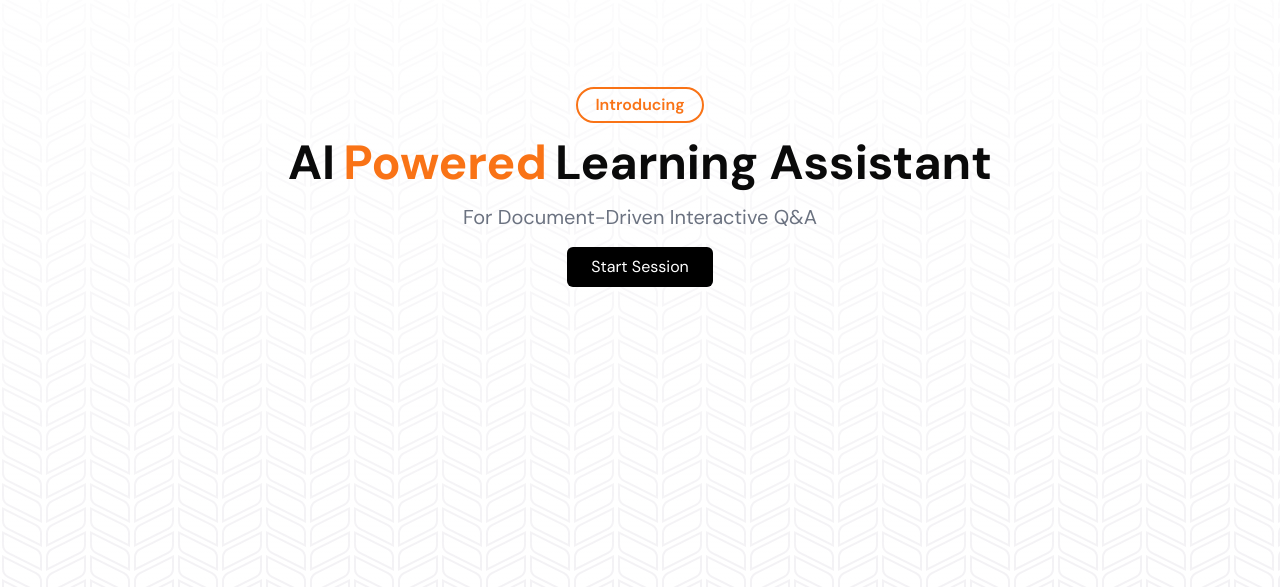
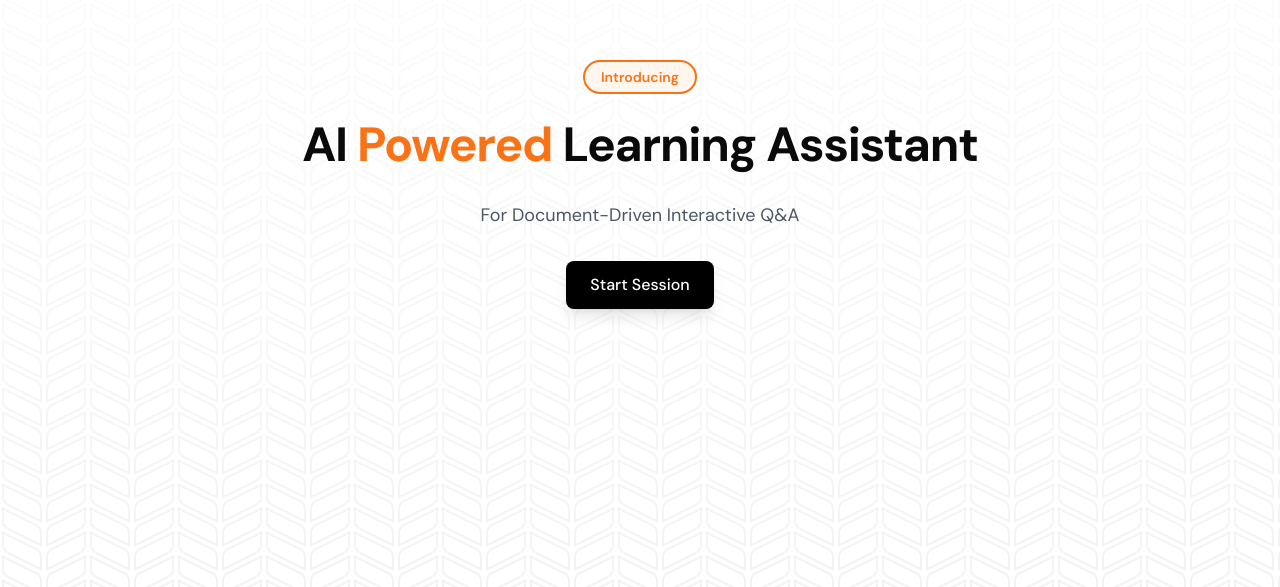
Before and after one commit to iam-dante/eda, a Next.js app: page / in a window 1280 px wide. Shown: the part 213-800 px from the top of the page. Built offline with nearby package versions, Linux system fonts and the light colour scheme.

Commit message:
ADD: landing page

```diff
--- a/src/app/globals.css
+++ b/src/app/globals.css
@@ -74,3 +74,15 @@
     background-repeat: repeat;
     background-blend-mode: overlay;
 }
+
+@layer utilities {
+  .text-balance {
+    text-wrap: balance;
+  }
+}
+
+/* Smooth scrolling and better mobile touch behavior */
+html {
+  scroll-behavior: smooth;
+  touch-action: manipulation;
+}
--- a/src/app/page.tsx
+++ b/src/app/page.tsx
@@ -2,24 +2,42 @@ import Link from "next/link";
 
 export default function Home() {
   return (
-    <div className="div-class flex min-h-screen items-center justify-center px-4 sm:px-6 lg:px-8">
-      <div className="flex flex-col justify-center items-center space-y-4 text-center max-w-3xl mx-auto">
-        <div className="p-1 w-32 text-center rounded-full font-semibold text-sm sm:text-base font-sans border-2 border-orange-500 text-orange-500">
-          Introducing
+    <main className=" div-class min-h-screen flex items-center justify-center p-4 sm:p-6 lg:p-8 bg-gradient-to-b from-white to-gray-50 font-sans">
+      <div className="w-full max-w-4xl mx-auto flex flex-col items-center justify-center space-y-6 sm:space-y-8">
+        {/* Badge */}
+        <div className="transform hover:scale-105 transition-transform">
+          <span className="px-4 py-1.5 text-center rounded-full text-xs sm:text-sm font-semibold bg-orange-50 text-orange-500 border-2 border-orange-500">
+            Introducing
+          </span>
         </div>
-        <div className="text-3xl sm:text-4xl md:text-5xl font-bold font-sans flex flex-row space-x-2">
-          <h1>AI </h1> <h1 className=" text-orange-500">Powered</h1>
-          <h1>Learning Assistant</h1>
-        </div>
-        <p className="text-base sm:text-lg md:text-xl text-gray-500 font-sans max-w-2xl">
+
+        {/* Title */}
+        <h1 className="text-center text-2xl sm:text-3xl md:text-4xl lg:text-5xl font-bold tracking-tight font-sans">
+          <span>AI </span>
+          <span className="text-orange-500">Powered </span>
+          <span>Learning Assistant</span>
+        </h1>
+
+        {/* Subtitle */}
+        <p className="text-center text-sm sm:text-base md:text-lg text-gray-600 max-w-xl mx-auto px-4 font-sans">
           For Document-Driven Interactive Q&A
         </p>
-        <Link href="/chat/new">
-          <button className="bg-black hover:bg-orange-500 text-white px-4 sm:px-6 py-2 rounded-md font-sans text-sm sm:text-base  transition-colors duration-200">
+
+        {/* CTA Button */}
+        <Link
+          href="/chat/new"
+          className="group relative inline-flex items-center justify-center mt-4"
+        >
+          <button
+            className="relative px-6 py-3 bg-black text-white text-sm sm:text-base font-medium rounded-lg
+            shadow-lg hover:bg-orange-500 transform hover:scale-105 transition-all duration-200 ease-in-out
+            focus:outline-none focus:ring-2 focus:ring-offset-2 focus:ring-orange-500 font-sans"
+          >
             Start Session
+
           </button>
         </Link>
       </div>
-    </div>
+    </main>
   );
 }
```
